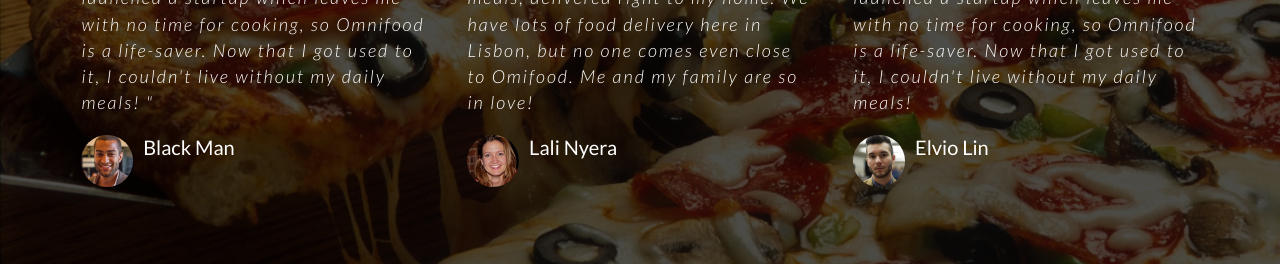
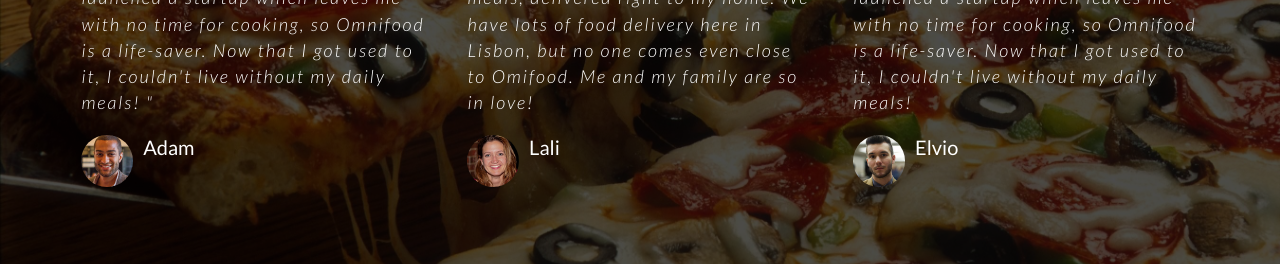
Before and after one commit to joce455/food_page, a plain HTML site: page index.html in a window 1280 px wide. Shown: the part 3580-3844 px from the top of the page. Drawn offline with nearby package versions, Linux system fonts and the light colour scheme.

Commit message:
Update index.html

```diff
--- a/index.html
+++ b/index.html
@@ -274,7 +274,7 @@
           </p>
           <div>
             <img src="resources/customers/customer-1.jpg" alt="">
-            <h4>Black Man</h4>
+            <h4>Adam</h4>
           </div>
         </div>
       </div>
@@ -287,7 +287,7 @@
           </p>
           <div>
             <img src="resources/customers/customer-2.jpg" alt="">
-            <h4>Lali Nyera</h4>
+            <h4>Lali</h4>
           </div>
         </div>
       </div>
@@ -300,7 +300,7 @@
           </p>
           <div>
             <img src="resources/customers/customer-3.jpg" alt="">
-            <h4>Elvio Lin</h4>
+            <h4>Elvio</h4>
           </div>
         </div>
       </div>
```
